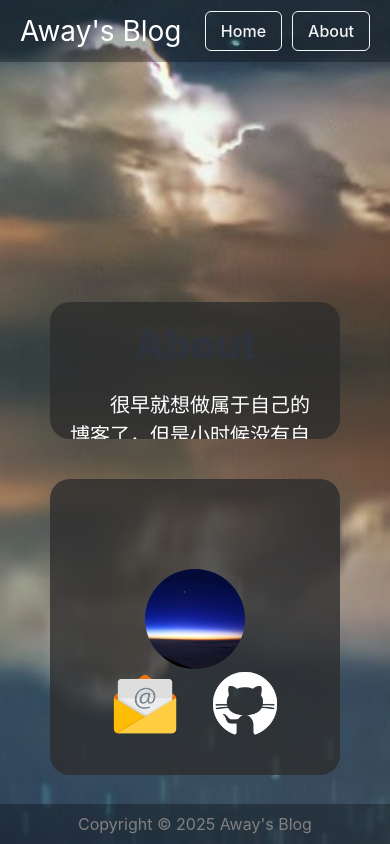
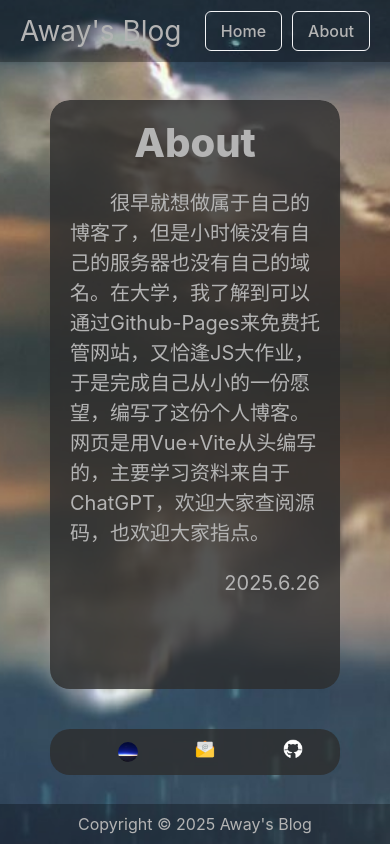
Before and after one commit to YHStar/yhstar.github.io, a Vue app: page /#/about in a window 390 px wide. Built offline with nearby package versions, Linux system fonts and the light colour scheme.

Commit message:
fix font color and phone text

```diff
--- a/src/App.vue
+++ b/src/App.vue
@@ -15,7 +15,7 @@
       <div class="sidebar">
         <!-- 头像部分 -->
         <div class="avatar-section">
-          <img src="/logo.jpg" alt="头像" class="avatar" />
+          <img src="/logo.png" alt="头像" class="avatar" />
         </div>
 
         <!-- 空白部分用于填充 -->
@@ -49,6 +49,12 @@
 *::-webkit-scrollbar {
   display: none;
 }
+
+* {
+  color: rgb(180, 180, 180) !important;
+}
+
+
 
 h2 {
   font-size: 40px !important;
@@ -86,15 +92,6 @@ main {
   overflow: hidden;
 }
 
-@media (max-width: 1000px) {
-  .main-container {
-    flex-direction: column-reverse;
-    /* 在小屏设备上将三列变成纵向布局 */
-    gap: 20px;
-    height: 80vh;
-  }
-}
-
 /* 自定义滚动条的整体样式 */
 .content::-webkit-scrollbar {
   width: 10px;
@@ -127,6 +124,53 @@ main {
 </style>
 
 <style scoped>
+@media (max-width: 1000px) {
+  *::-webkit-scrollbar {
+    display: none !important;
+  }
+
+  .main-container {
+    flex-direction: column-reverse;
+    gap: 20px;
+    height: auto;
+  }
+
+  .sidebar {
+    flex: 0 !important;
+    flex-direction: row !important;
+    height: 60px !important;
+    padding: 10px !important;
+    background-color: rgba(30, 30, 30, 0.8);
+  }
+
+  .avatar-section {
+    margin: 0 !important;
+    width: 50% !important;
+    align-items: end !important;
+  }
+
+  .avatar {
+    height: 20px !important;
+  }
+
+  .spacer {
+    display: none !important;
+  }
+
+  .contact-section {
+    flex: none;
+    flex-direction: row !important;
+    gap: 50% !important;
+    margin: 0 !important;
+  }
+
+  .contact-icon {
+    width: 20px !important;
+    height: 20px !important;
+  }
+}
+
+
 .main-container {
   display: flex;
   height: 80vh;
@@ -155,8 +199,9 @@ main {
   flex-direction: column;
   align-items: center;
 }
+
 .avatar-section {
-  margin-top: 70px;
+  margin-top: 100px;
   width: 100%;
   display: flex;
   justify-content: center;
@@ -170,7 +215,8 @@ main {
 }
 
 .spacer {
-  flex-grow: 1; /* 占据中间空间，推动下方联系方式到底部 */
+  flex-grow: 1;
+  /* 占据中间空间，推动下方联系方式到底部 */
 }
 
 .contact-section {
--- a/src/pages/About.vue
+++ b/src/pages/About.vue
@@ -12,7 +12,11 @@
 </template>
 
 <style scoped>
-
+@media (max-width: 1000px) {
+  .sidebar{
+    display: none !important;
+  }
+}
 .main-container {
   display: flex;
   height: 75vh;
--- a/src/pages/Post.vue
+++ b/src/pages/Post.vue
@@ -36,6 +36,15 @@ h3 {
 }
 </style>
 <style scoped>
+@media (max-width: 1000px) {
+  .sidebar{
+    display: none !important;
+  }
+}
+router-link {
+  color: rgb(100, 100, 100);
+}
+
 .main-container {
   display: flex;
   height: 75vh;
@@ -52,10 +61,8 @@ h3 {
   height: 75vh;
   border-radius: 20px;
   background-color: rgba(45, 45, 45, 1);
-  color: rgb(180, 180, 180);
 }
 
-/* 空白区域 */
 .sidebar {
   flex: 1;
   height: 75vh;
```
Also changed, not shown: public/logo.jpg (deleted), public/logo.png.
